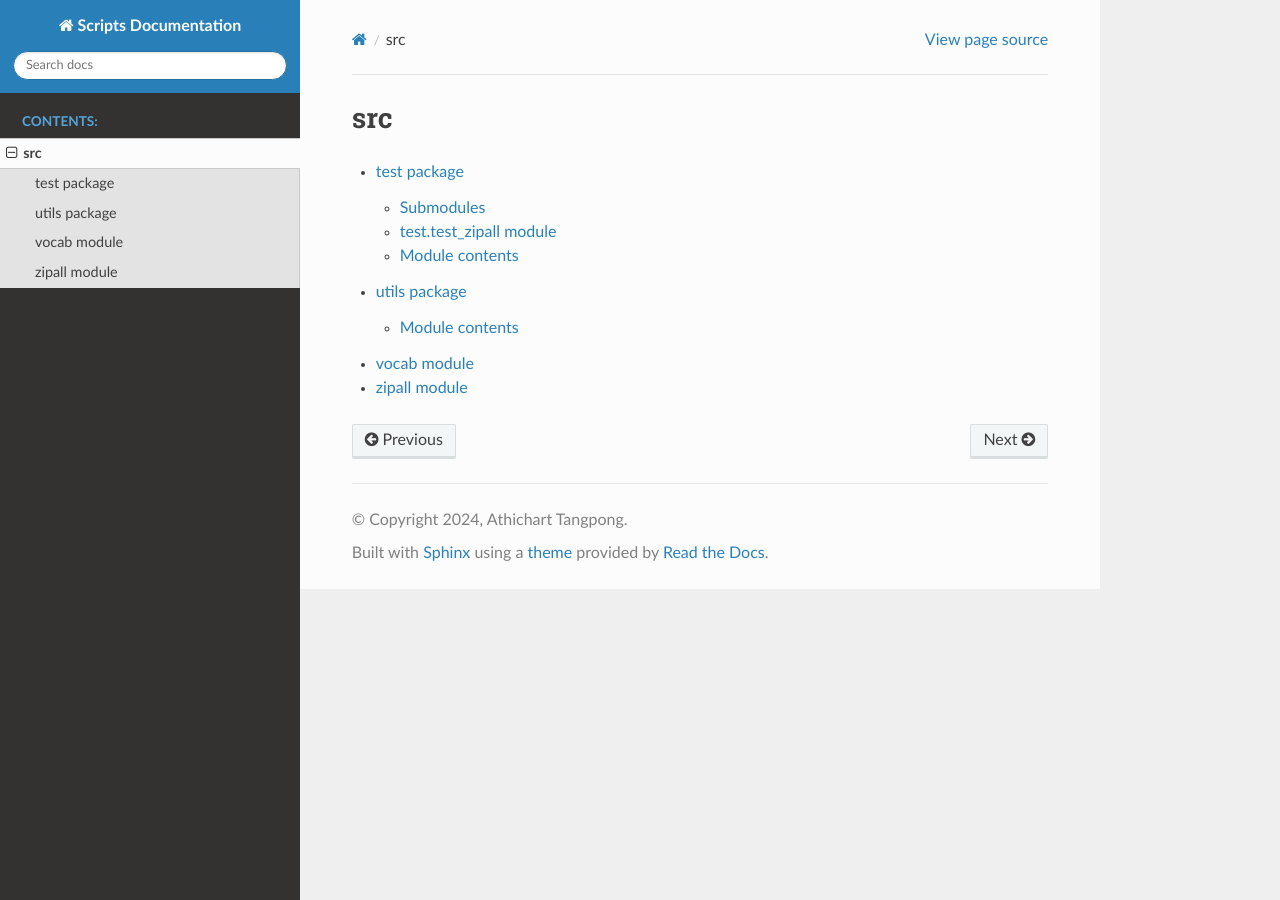
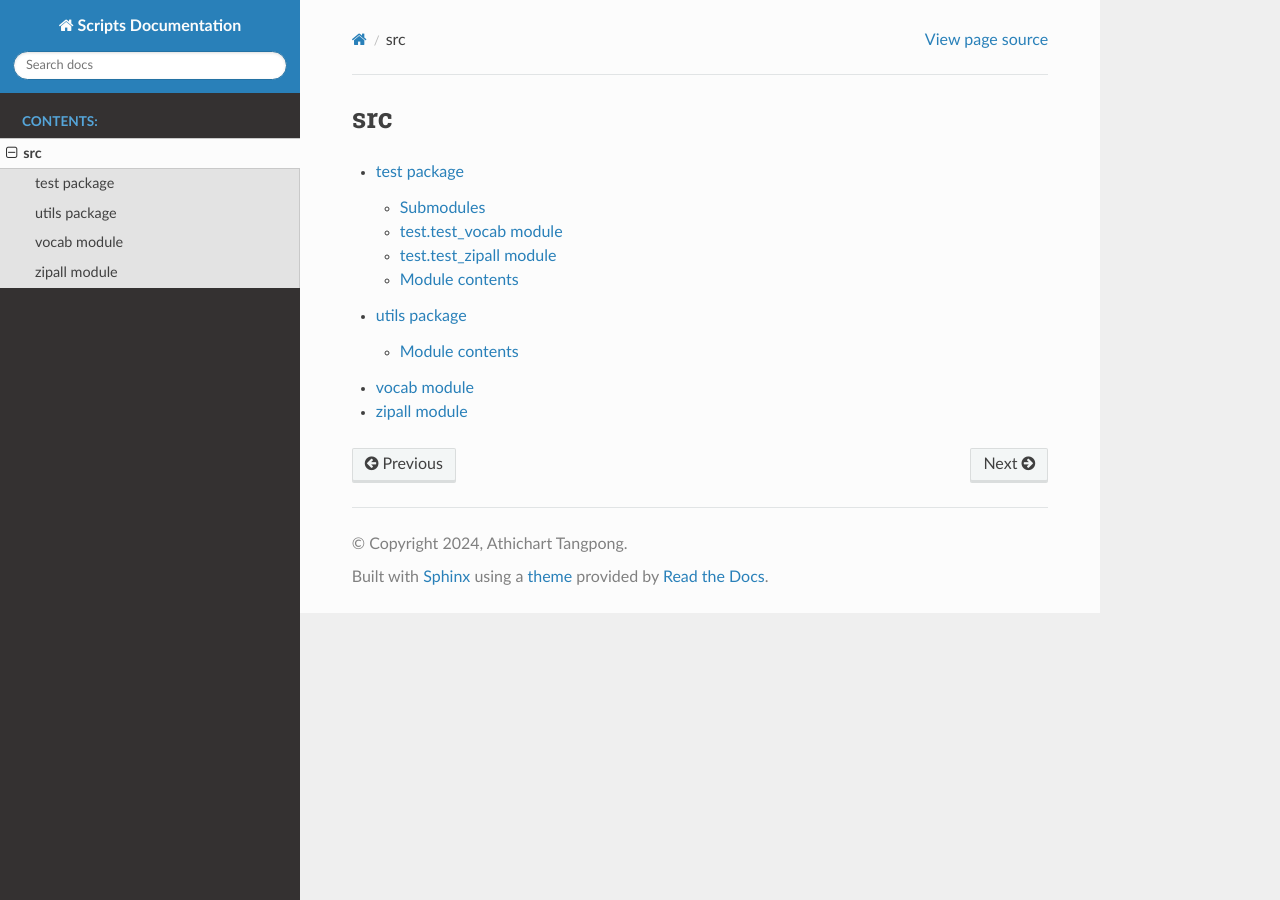
Before and after one commit to desertwind77/scripts, a Sphinx documentation site: the page built from docs/modules.rst, in a window 1280 px wide. Built offline with Sphinx 7.4.7 and the Read the Docs theme 2.0.0, drawn with Linux system fonts in a browser that asks for light colours.

Commit message:
Clean up docstring and add test_vocab to sphinx

```diff
--- a/docs/test.rst
+++ b/docs/test.rst
@@ -3,6 +3,14 @@ test package
 
 Submodules
 ----------
+
+test.test\_vocab module
+------------------------
+
+.. automodule:: test.test_vocab
+   :members:
+   :undoc-members:
+   :show-inheritance:
 
 test.test\_zipall module
 ------------------------
```
Also changed, not shown: 1 other file.
